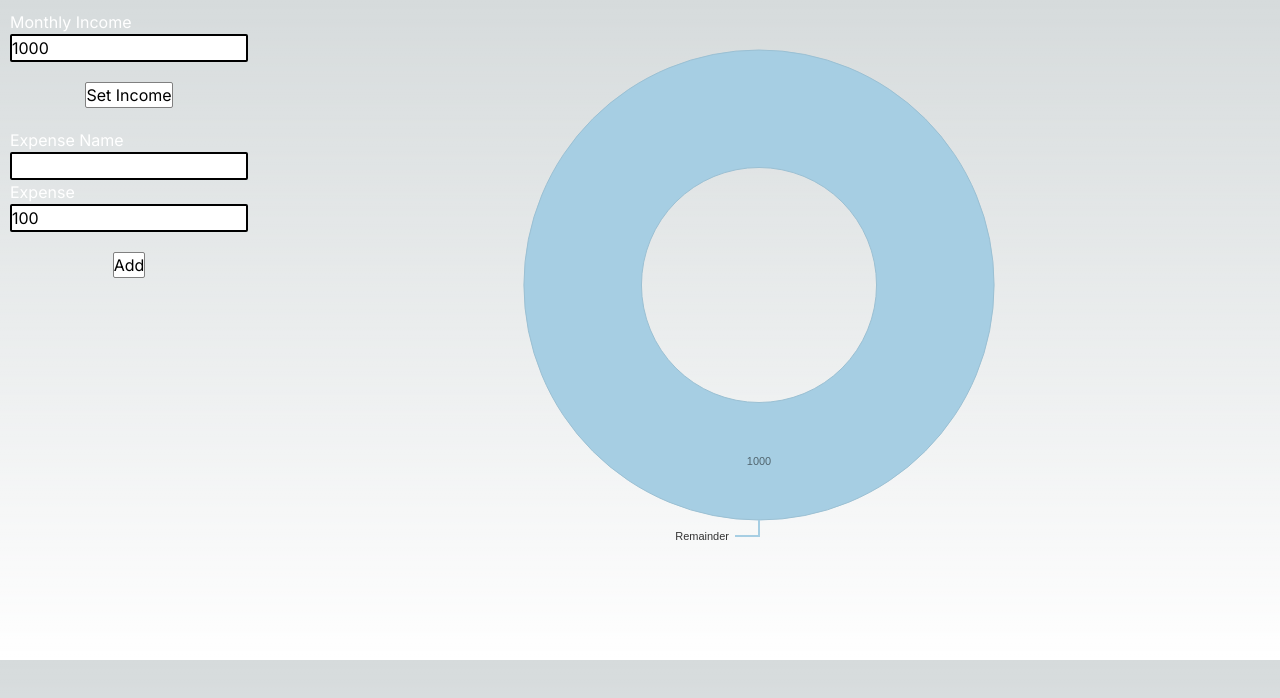
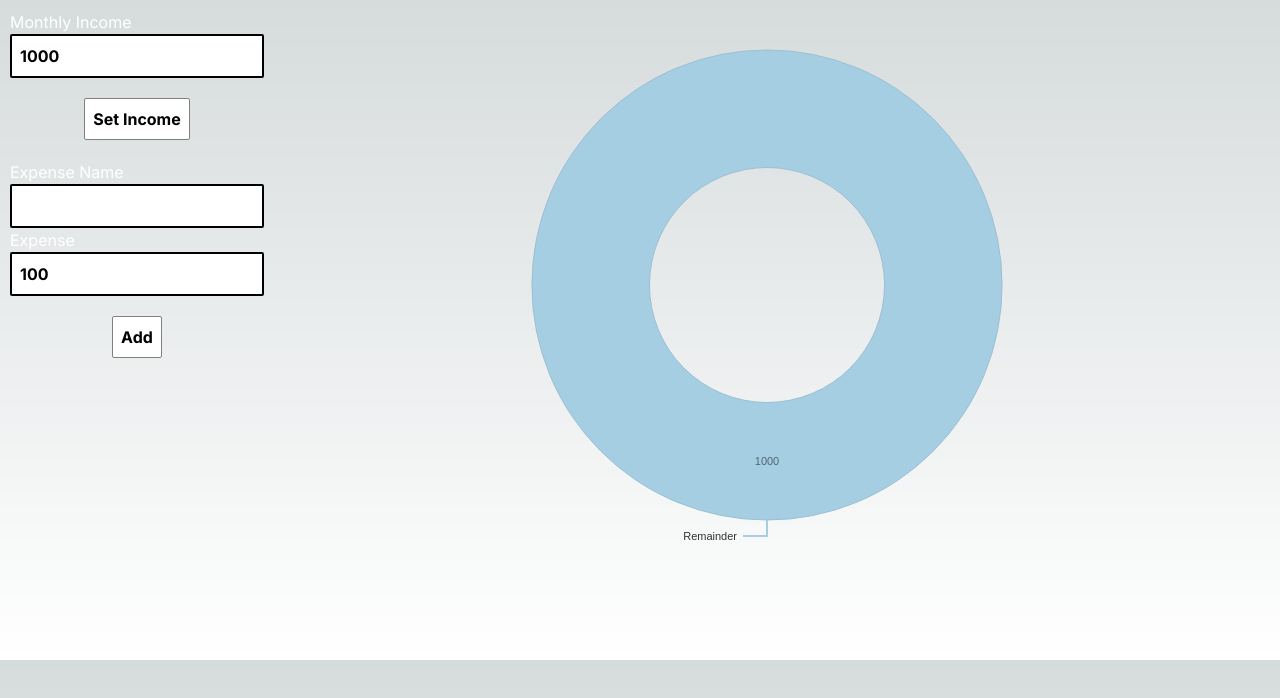
Before and after one commit to posthello-code/budgetizer, a Next.js app: page /budget in a window 1280 px wide. Shown: the top 698 px of the page. Built offline with nearby package versions, Linux system fonts and the light colour scheme.

Commit message:
add style to input boxes and control buttons

```diff
--- a/app/budget/controls.tsx
+++ b/app/budget/controls.tsx
@@ -50,6 +50,7 @@ export const Controls = (props: any) => {
           Monthly Income
           <br></br>
           <input
+            className="input-box"
             style={{
               color: "black",
               borderColor: "black",
@@ -67,6 +68,7 @@ export const Controls = (props: any) => {
       </div>
       <div id="submit-income-button">
         <button
+          className="btn-primary"
           style={{
             marginTop: "20px",
             marginBottom: "20px",
@@ -87,6 +89,7 @@ export const Controls = (props: any) => {
           Expense Name
           <br></br>
           <input
+            className="input-box"
             style={{
               color: "black",
               borderColor: "black",
@@ -106,6 +109,7 @@ export const Controls = (props: any) => {
           Expense
           <br></br>
           <input
+            className="input-box"
             style={{
               color: "black",
               borderColor: "black",
@@ -123,6 +127,7 @@ export const Controls = (props: any) => {
       </div>
       <div id="submit-expense-button">
         <button
+          className="btn-primary"
           style={{
             marginTop: "20px",
             textAlign: "center",
--- a/app/globals.css
+++ b/app/globals.css
@@ -33,6 +33,9 @@ body {
 }
 
 @layer components {
+  .input-box {
+    @apply font-bold border-2 border-black rounded-md p-2;
+  }
   .btn-primary {
     @apply font-bold border-2 border-black rounded-md p-2;
   }
```
